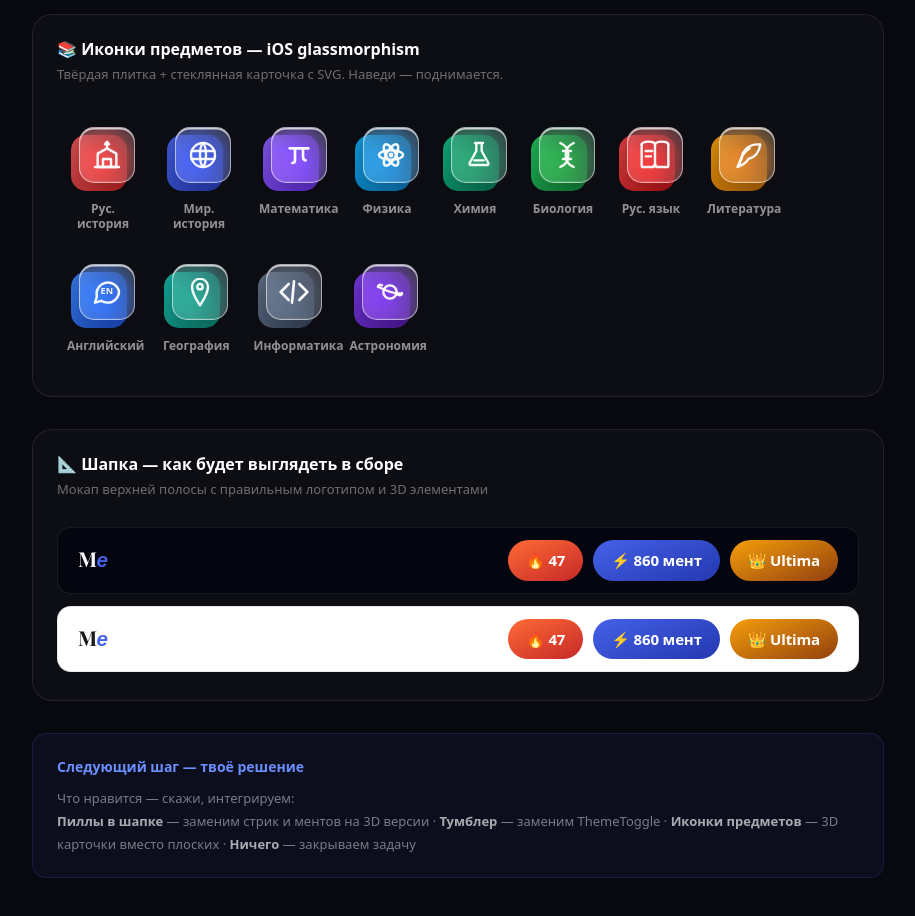
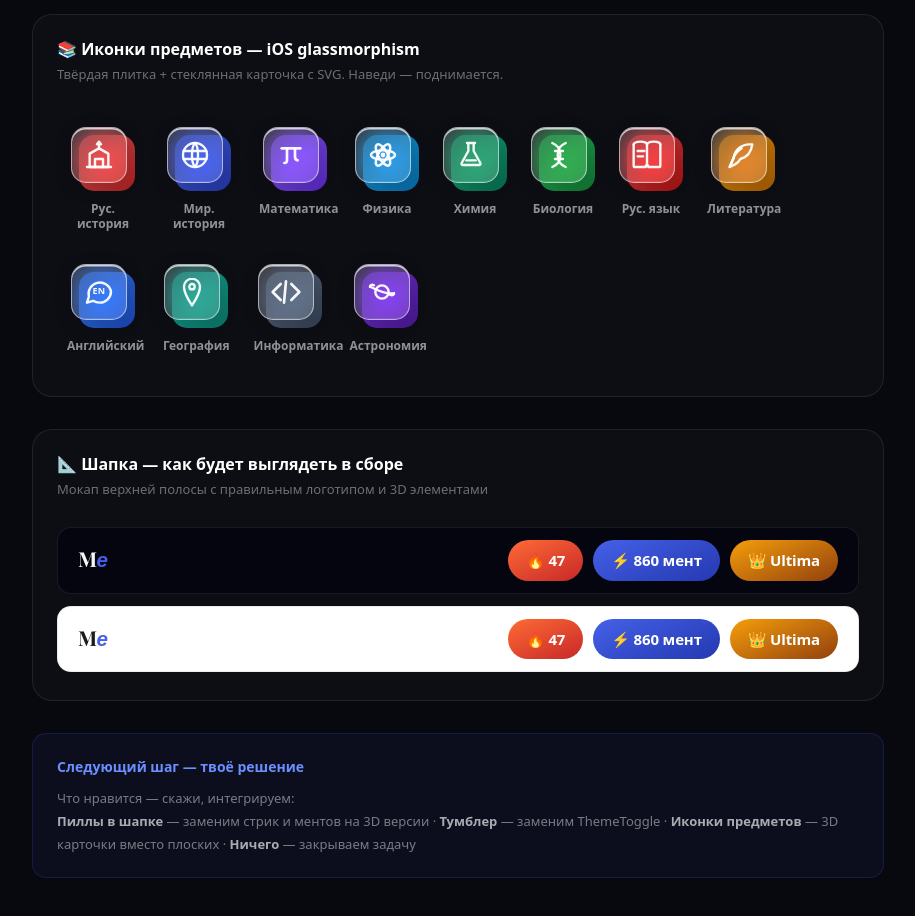
Before and after one commit to unrebay/mentora, a Next.js app: page /spline-preview in a window 1280 px wide. Shown: the part 840-1756 px from the top of the page, without its empty margins (182-1097 px from the left). Built offline with nearby package versions, Linux system fonts and the light colour scheme.

Commit message:
refine: flip icon card offset to match Spline (solid bottom-right, glass top-left)

```diff
--- a/src/components/SubjectCard3D.tsx
+++ b/src/components/SubjectCard3D.tsx
@@ -55,22 +55,22 @@ export default function SubjectCard3D({ id, label, size = 64, className = "", on
       {/* Icon — two-layer glassmorphism */}
       <div style={{ position: "relative", width: size, height: size, flexShrink: 0 }}>
 
-        {/* ① Solid colour card — bottom-left, "shadow" layer */}
+        {/* ① Solid colour card — bottom-right, "shadow" layer */}
         <div style={{
           position: "absolute",
-          bottom: 0, left: 0,
+          bottom: 0, right: 0,
           width: cardSize, height: cardSize,
           borderRadius: radius,
           background: `linear-gradient(135deg, ${meta.from} 0%, ${meta.to} 100%)`,
           transition: "transform 0.18s ease, opacity 0.18s",
-          opacity: hovered ? 1 : 0.9,
+          opacity: hovered ? 1 : 0.88,
           transform: hovered ? "scale(1.04)" : "none",
         }} />
 
-        {/* ② Frosted glass card — top-right, icon layer */}
+        {/* ② Frosted glass card — top-left, icon layer */}
         <div style={{
           position: "absolute",
-          top: 0, right: 0,
+          top: 0, left: 0,
           width: cardSize, height: cardSize,
           borderRadius: radius,
           /* Glass effect */
```
